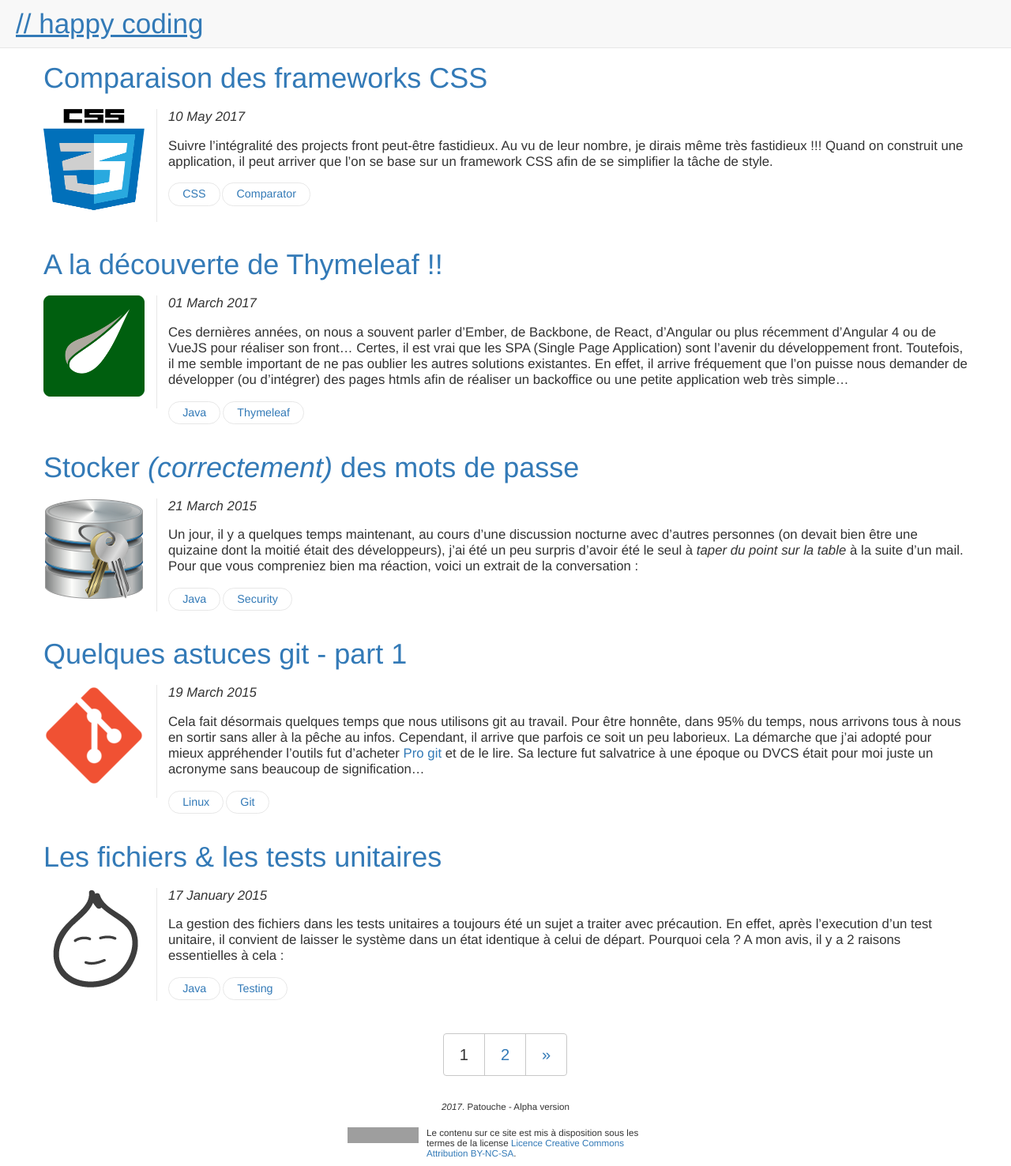
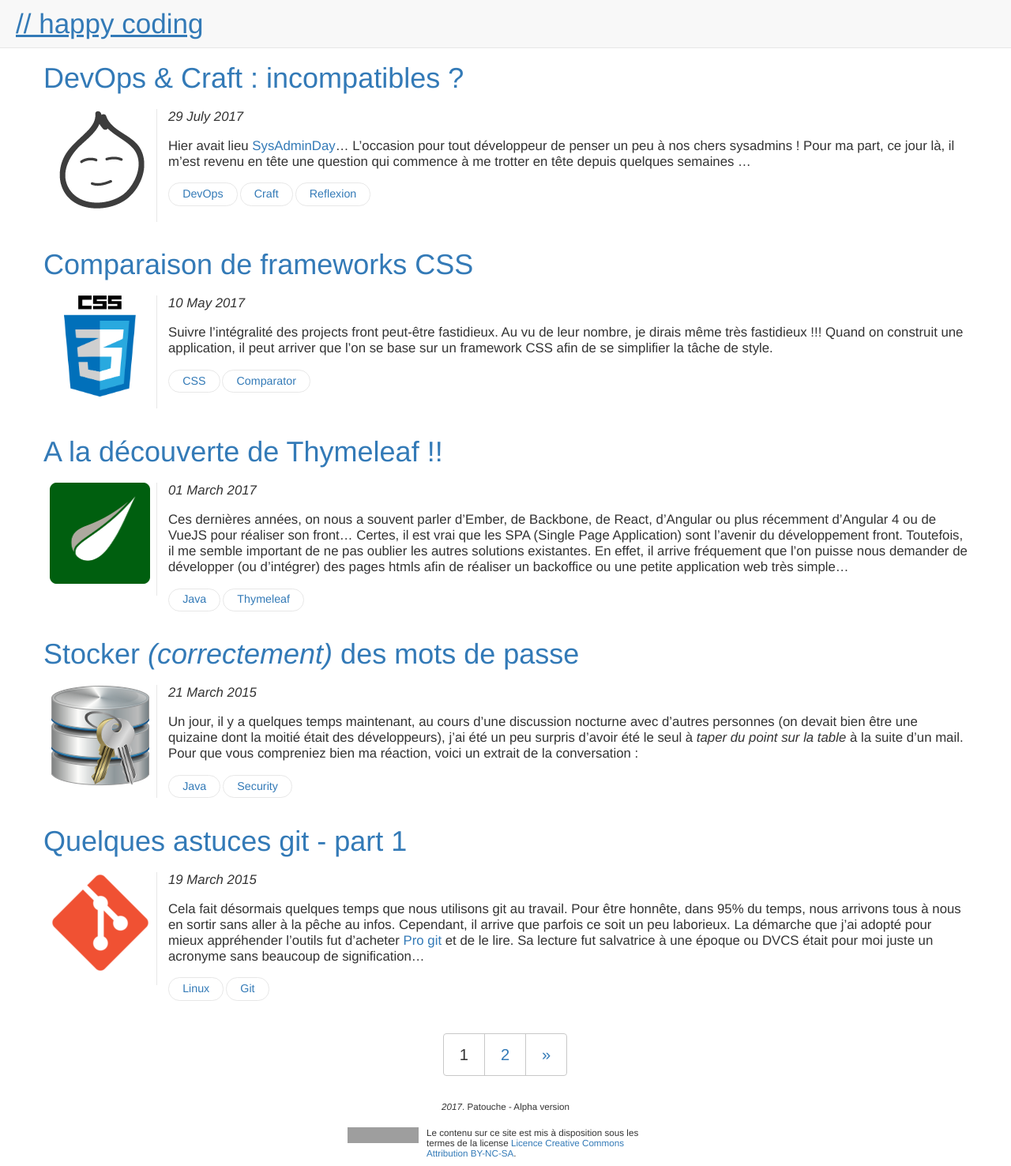
Before and after one commit to Patouche/Patouche.github.io, a Jekyll site: the page built from index.html, in a window 1280 px wide. Shown: the whole page at 79% size. Built offline with Jekyll 4.4.1, drawn with Linux system fonts in a browser that asks for light colours; nearby versions of some CDN libraries; the list of posts is cut into pages by our own code; some of the changed lines change nothing that is shown; grey boxes are pictures that could not be loaded.

Commit message:
sysadminday

```diff
--- a/_posts/front/2017-05-10-css-framework.md
+++ b/_posts/front/2017-05-10-css-framework.md
@@ -1,6 +1,6 @@
 ---
 layout: comparator
-title: Comparaison des frameworks CSS
+title: Comparaison de frameworks CSS
 image: /assets/images/2017/css.png
 tags:
   - CSS
@@ -28,7 +28,7 @@ items:
     license:
   - name: Kickoff
     website: http://trykickoff.com/
-    github: https://github.com/trykickoff/kickoff/
+    github: https://github.com/trykickoff/kickoff
     license: MIT
   - name: Bulma
     short:
@@ -76,7 +76,7 @@ items:
   - name: Neutron
     short:
     website: http://neutroncss.com/
-    github: https://github.com/NeutronCSS/neutroncss/
+    github: https://github.com/NeutronCSS/neutroncss
     license:
   - name:
     short:
@@ -86,7 +86,7 @@ items:
   - name: Susy
     short:
     website: http://susy.oddbird.net/
-    github: https://github.com/oddbird/susy/
+    github: https://github.com/oddbird/susy
     license:
   - name: Compass
     short:
--- /dev/null
+++ b/_posts/others/2017-07-29-devops-and-crafts.md
@@ -0,0 +1,70 @@
+---
+layout: post
+title: 'DevOps & Craft : incompatibles ?'
+image:
+tags:
+  - DevOps
+  - Craft
+  - Reflexion
+---
+
+Hier avait lieu [SysAdminDay](https://en.wikipedia.org/wiki/System_Administrator_Appreciation_Day)... L'occasion pour tout développeur de penser un peu à nos chers sysadmins ! Pour ma part, ce jour là, il m'est revenu en tête une question qui commence à me trotter en tête depuis quelques semaines ...
+
+En tant que développeur, les mouvemenents du Craftsmanship & du DevOps ne me sont pas totalement inconnue... À ce jour, je constate que le travail fait dans le cadre de la mise en place d'une infrastructure, des méthodes de déploiements sont très éloignés des principes du craft. Mais pourquoi ces 2 mouvements s'ignorent royalement ?
+
+## DevOps & Crafs ...
+
+Si l'on en revient aux principes du Craft & du DevOps, ces 2 principes sont-ils antinomiques ??... Il me semble que non, bien au contraire !
+
+En se basant sur le [craftsmanship manifesto](http://manifesto.softwarecraftsmanship.org/), on peut lister les 4 points suivants pour définir le principe du Craftsmanship  :
+
+* Pas seulement des logiciels opérationnels, mais aussi **des logiciels bien conçus**.
+* Pas seulement l'adaptation aux changements, mais aussi **l'ajout constant de la valeur**.
+* Pas seulement les individus et leurs interactions, mais aussi **une communauté de professionnels**.
+* Pas seulement la collaboration avec les clients, mais aussi **des partenariats productifs**.
+
+D'un autre coté, il n'y a pas de manifeste DevOps comme pour le Craft. Le DevOps restant avant tout une **philosophie**, une définition précise du terme (ou un manifeste) n'a jamais été donnée. Ainsi le DevOps est définie comme suit sur [Wikipédia](https://fr.wikipedia.org/wiki/Devops) :
+
+> Le devops est un mouvement visant à l'alignement de l'ensemble des équipes du système d'information sur un objectif commun, à commencer par les équipes de Dev chargés de faire évoluer le système d'information et les Ops responsables des infrastructures (exploitants, administrateurs système, réseau, bases de données,...).
+{:cite='https://fr.wikipedia.org/wiki/Devops'}
+
+Ainsi, dans la philosophie du DevOps, on cherche à créé une meilleure interaction entre les Dev & les Ops. De cette philosophie est née de grand principes comme par exemple le déploiement continu.
+
+## Les Ops, ils savent pas coder ...
+
+Si vous êtes un Dev, vous pensez peut-être ça ... Sauf que c'est bien loin d'être vrai !! Vos Ops ne développent peut-être pas dans votre langage de prédilection, certes. Mais cela ne veut pas pour autant dire qu'ils ne savent pas coder. Bon, comme vous êtes *DevOps (philosophie)*, heureusement, vous ne pensez pas comme ça !
+
+![DevOps Wall](/assets/images/2017/devops-wall.png)
+{:.center}
+
+Le DevOps Wall ou l'illustration parfaite de 2 volontés différentes : Stabilité (Ops) vs Features (Devs). Parfois, ce mur est plus grand qu'il n'y parait ...
+
+Comme on est DevOps, le Dev fait du dev, l'Ops de l'ops et parfois et, à mi-chemin, on se retrouve à commiter sur des projets en commun. Mais il faut quand même que ça reste *exceptionel* !! Des *petits* projets utilisés pour le déploiement, pour scripter l'infra, déclencher la machine à café depuis le Raspberry qui se trouve à coté, ... Bref, on se retrouve forcément à une étape où on écrit du code. Que ce soit un script python, un bout de shell ou même un script Node ...
+
+Et pour un projet de ce type, on se retrouve bien souvent avec les caractèristiques suivantes :
+
+* 6 mois d'existence
+* 2500 lignes de code
+* 0 test
+* 0 refacto
+* 9 committers
+* 9 formatters de code différents ...
+
+Les Devs n'avaient pas envie de faire des tests (et puis c'est pas vraiment du code puisque c'est du python). Les Ops, sous pression parce que *ça doit fonctionner rapidement* n'ont jamais pris le temps d'essayer d'améliorer le projet. Et puis, comme les Ops n'ont aucune idée de conception logiciel et que les Dev ne veulent pas en faire (sauf sur des *vrais* projets), au bout de 6 mois, le *projet infra* est incompréhensible ...
+
+A la fin, le code pour les Ops, c'est un peu comme la Sécu : *on verra après ...*
+
+Attends, mais le DevOps, c'est pas avant tout le produit avant le projet ? Et le fait qu'une partie de votre produit soit *mal* foutu, n'est ce pas un peu anti-crafts ?
+
+En effet, si vous vous retrouvez dans l'un des 9 committers et que vous n'avez rien fait pour changer quoi que ce soit à l'état du *petit projet*, à mon humble avis, vous êtes dans une autre catégorie... Le [Ni-ni](https://fr.wikipedia.org/wiki/Ni-ni) :
+
+* Ni DevOps
+* Ni Crafs
+
+## Pour conclure ...
+
+Tester son infra reste de l'ordre du possible. Si vous parlez d'un code custom que vous avez écrit pour vos besoins, bien-sûr que c'est possible de le tester !! N'importe quel Dev devrait être en mesure d'y arriver. Si vous parler d'un code Puppet, Chef, Salt ou Ansible, les projet et les articles de blog à ce sujet sont souvent nombreux... Bref, dans un cas comme dans l'autre, vous pourrez avoir un code d'infrastructure *bien conçu* !!...
+
+Si vous êtes DevOps, peu importe d'ou vous venez à la base, il vous sera aisé de demandé de l'aide et de parlez avec votre autre coté (obscure peut-être). Pour ma part, ces propos n'illustrent en rien mon mode de pensée quand au Dev ou au Ops. Il s'agit juste là d'un constat (assez triste il me semble) d'une application de l'anti Craft-Dev(Sec)Ops ...
+
+Donc, pour conclure, j'en profite pour souhaiter à tous les Sysadmins que je connais & les autres, le meilleur des SysAdminDay !!
--- a/assets/css/styles.scss
+++ b/assets/css/styles.scss
@@ -102,20 +102,11 @@ body {
     }
   }
 
-  blockquote {
-    margin:1em 0;
-    padding:0.5em;
-    border-left: 5px solid rgb(230,230,230);
-    p { margin: 0; font-size:1.05em; font-weight:200; }
-  }
-
   time {
     display:inline-block;
     font-style: italic;
     margin-bottom: 10px;
   }
-
-  span.js-label { display : none; }
 
 }
 // ##################################################
@@ -136,6 +127,8 @@ body {
     z-index: -1;
     background: $bg-color
   }
+
+  span.js-label, .hidden { display : none; }
 
   header {
     background-color: $grey-color-light;
@@ -161,6 +154,13 @@ body {
       tr td:first-child { font-weight: bold; }
       td.yes { background-color: rgb(151, 255, 151); }
       td.no { background-color: rgb(255, 151, 151); }
+  }
+
+  blockquote {
+    margin:1em 0;
+    padding:0.5em;
+    border-left: 5px solid rgb(230,230,230);
+    p { margin: 0; font-size:1.01em; font-weight:200; font-style: italic; }
   }
 
   div.pagination {
@@ -241,10 +241,10 @@ body {
         float:left;
         width: $img-size + 15px;
         height: $img-size + 15px;
-        text-align: left;
+        text-align: center;
         border-right: 1px solid $grey-color-dark;
 
-        img { height:$img-size; width: $img-size; }
+        img { max-height: $img-size; max-width: $img-size; }
       }
 
       table.comparator-items {
```
Also changed, not shown: assets/images/2017/devops-wall.png (added).
